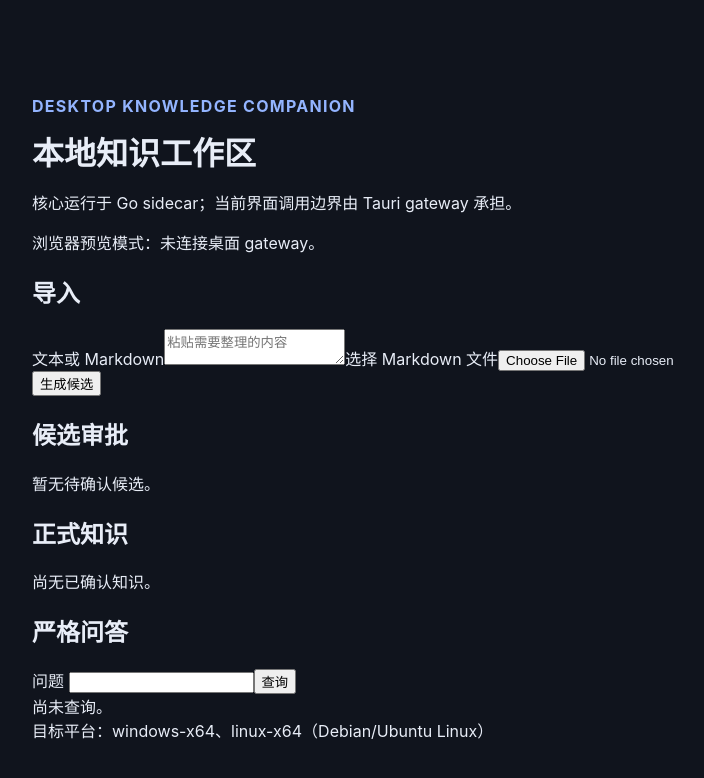
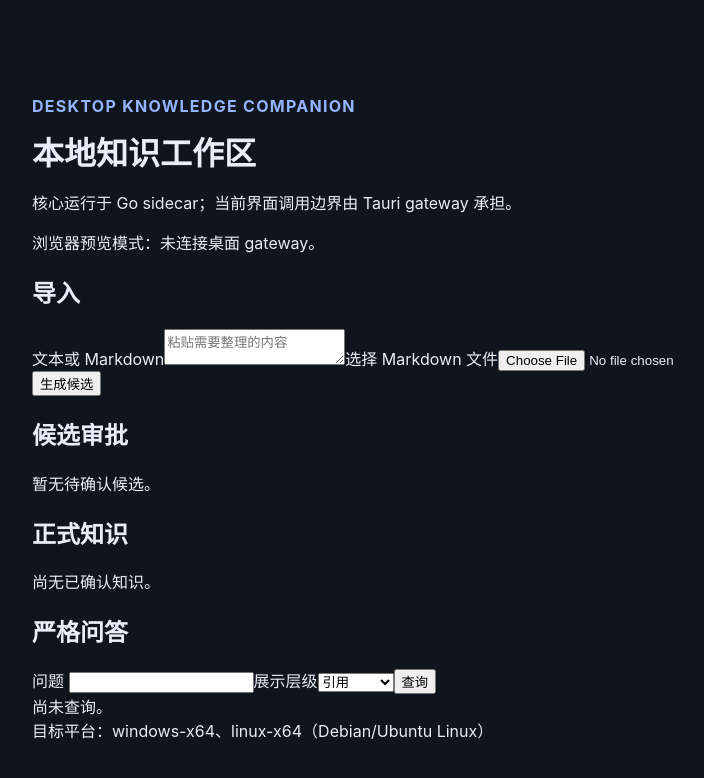
Before and after one commit to Qaraku/desktop-knowledge-companion, a React (Vite) app: page / in a window 1280 px wide. Shown: the top 778 px of the page, without its empty margins (248-952 px from the left). Built offline with nearby package versions, Linux system fonts and the light colour scheme.

Commit message:
feat(gui): show query observation levels

```diff
--- a/src/App.tsx
+++ b/src/App.tsx
@@ -6,7 +6,8 @@ type Candidate = { id: string | number; content: string; state: "proposed" | "ed
 type Knowledge = { id: string | number; content: string };
 type KnowledgeListResponse = { result?: { value?: Array<{ knowledge: { id: string }; content: string }> } };
 type PendingCandidateResponse = { result?: { value?: Candidate[] } };
-type QueryRun = { answer?: string; refusal_reason?: string; citations?: Array<{ excerpt: string }> };
+type QueryRun = { id: string; answer?: string; citations?: Array<{ excerpt: string }>; knowledge_version: number; profile_version: string; trace?: Array<{ sequence: number; stage: string; payload: string }> };
+type AnswerView = "concise" | "citations" | "detailed";
 
 export function App() {
   const [source, setSource] = useState("");
@@ -16,6 +17,8 @@ export function App() {
   const [question, setQuestion] = useState("");
   const [answer, setAnswer] = useState("尚未查询。");
 	const [citations, setCitations] = useState<string[]>([]);
+	const [answerView, setAnswerView] = useState<AnswerView>("citations");
+	const [queryRun, setQueryRun] = useState<QueryRun | null>(null);
 	const [coreStatus, setCoreStatus] = useState("桌面 gateway 未连接。");
 
 	async function refreshKnowledge() {
@@ -130,8 +133,10 @@ export function App() {
       if (!run) throw new Error("missing query response");
       setAnswer(run.answer || "无法基于个人知识回答。");
       setCitations((run.citations ?? []).map((citation) => citation.excerpt));
+		setQueryRun(run);
     } catch {
       setCitations([]);
+		setQueryRun(null);
       setAnswer("查询失败：核心不可用或拒绝了请求。");
     }
   }
@@ -175,10 +180,27 @@ export function App() {
         <h2 id="query-title">严格问答</h2>
         <form onSubmit={ask}>
           <label>问题 <input value={question} onChange={(event) => setQuestion(event.target.value)} /></label>
+			<label>
+				展示层级
+				<select value={answerView} onChange={(event) => setAnswerView(event.target.value as AnswerView)}>
+					<option value="concise">简洁</option>
+					<option value="citations">引用</option>
+					<option value="detailed">详细观察</option>
+				</select>
+			</label>
           <button type="submit">查询</button>
         </form>
         <output>{answer}</output>
-        {citations.length > 0 && <ol aria-label="个人知识引用">{citations.map((citation, index) => <li key={`${index}-${citation}`}>{citation}</li>)}</ol>}
+		{answerView !== "concise" && citations.length > 0 && <ol aria-label="个人知识引用">{citations.map((citation, index) => <li key={`${index}-${citation}`}>{citation}</li>)}</ol>}
+		{answerView === "detailed" && queryRun && <details open>
+			<summary>本次运行观察</summary>
+			<dl>
+				<div><dt>运行 ID</dt><dd>{queryRun.id}</dd></div>
+				<div><dt>来源边界</dt><dd>仅本地个人知识；未配置网络或模型来源。</dd></div>
+				<div><dt>知识版本 / Profile</dt><dd>{queryRun.knowledge_version} / {queryRun.profile_version}</dd></div>
+				<div><dt>检索轨迹</dt><dd>{(queryRun.trace ?? []).map((trace) => `${trace.sequence}. ${trace.stage} ${trace.payload}`).join("；") || "无"}</dd></div>
+			</dl>
+		</details>}
       </section>
       <footer>目标平台：{supportedPlatforms.join("、")}（Debian/Ubuntu Linux）</footer>
     </main>
```
